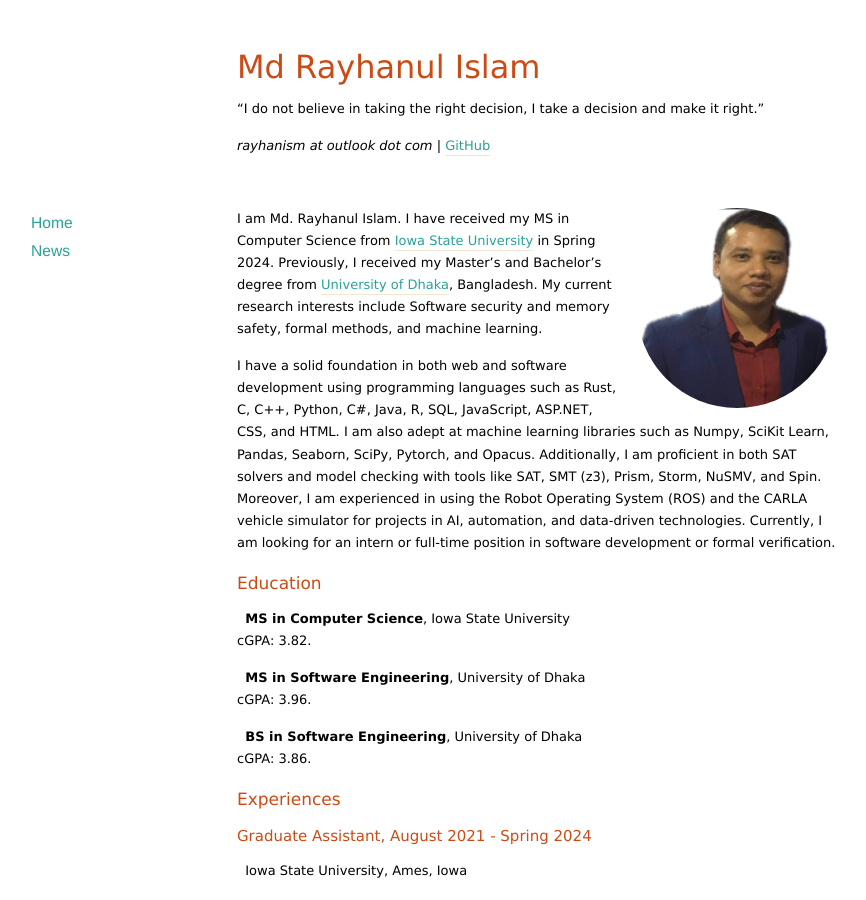
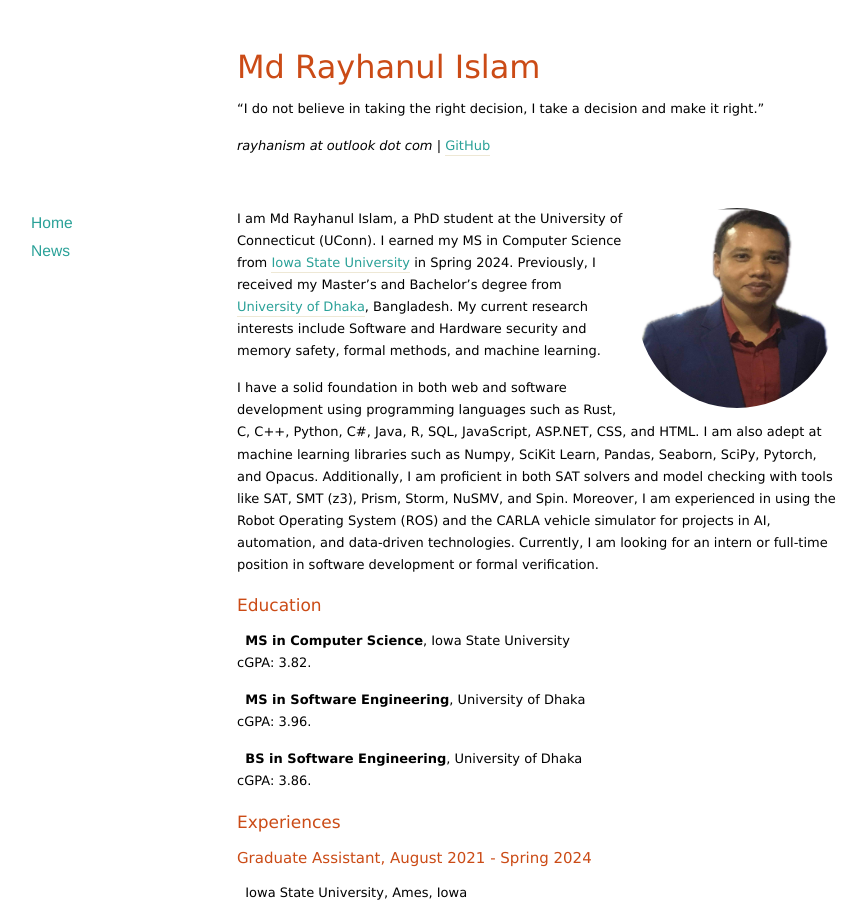
Before and after one commit to rayhanul/rayhanul.github.io, a Jekyll site: the page built from index.markdown, in a window 1280 px wide and 900 px high. Shown: the whole window, without its empty margins (103-969 px from the left). Built offline with Jekyll 4.4.1, drawn with Linux system fonts in a browser that asks for light colours; nearby versions of some CDN libraries; the list of posts is cut into pages by our own code.

Commit message:
adding uconn

```diff
--- a/index.markdown
+++ b/index.markdown
@@ -8,7 +8,10 @@ title: About
      height="200" />
 <!-- I am Md. Rayhanul Islam, currently pursuing PhD student in the Department of Computer Science at [Iowa State University](https://www.iastate.edu). I received my MS in Computer Science from [Iowa State University](https://www.cs.iastate.edu/) in Spring 2024. Previously, I received my Master's and Bachelor's degree from [University of Dhaka](http://www.du.ac.bd/), Bangladesh. My current research interests include Software security and memory safety, formal methods, and machine learning.  -->
 
-I am Md. Rayhanul Islam. I have received my MS in Computer Science from [Iowa State University](https://www.cs.iastate.edu/) in Spring 2024. Previously, I received my Master's and Bachelor's degree from [University of Dhaka](http://www.du.ac.bd/), Bangladesh. My current research interests include Software security and memory safety, formal methods, and machine learning.
+<!-- I am Md. Rayhanul Islam, a PhD student at University of Connecticut (UConn). I earned my MS in Computer Science from [Iowa State University](https://www.cs.iastate.edu/) in Spring 2024, after completing both my Master and Bachelor of Science in Software Engineering degrees from the [University of Dhaka](http://www.du.ac.bd/), Bangladesh.  -->
+
+
+I am Md Rayhanul Islam, a PhD student at the University of Connecticut (UConn). I earned my MS in Computer Science from [Iowa State University](https://www.cs.iastate.edu/) in Spring 2024. Previously, I received my Master's and Bachelor's degree from [University of Dhaka](http://www.du.ac.bd/), Bangladesh. My current research interests include Software and Hardware security and memory safety, formal methods, and machine learning.
 
 
 I have a solid foundation in both web and software development using programming languages such as Rust, C, C++, Python, C#, Java, R, SQL, JavaScript, ASP.NET, CSS, and HTML. I am also adept at machine learning libraries such as Numpy, SciKit Learn, Pandas, Seaborn, SciPy, Pytorch, and Opacus. Additionally, I am proficient in both SAT solvers and model checking with tools like SAT, SMT (z3), Prism, Storm, NuSMV, and Spin. Moreover, I am experienced in using the Robot Operating System (ROS) and the CARLA vehicle simulator for projects in AI, automation, and data-driven technologies. Currently, I am looking for an intern or full-time position in software development or formal verification.
```
